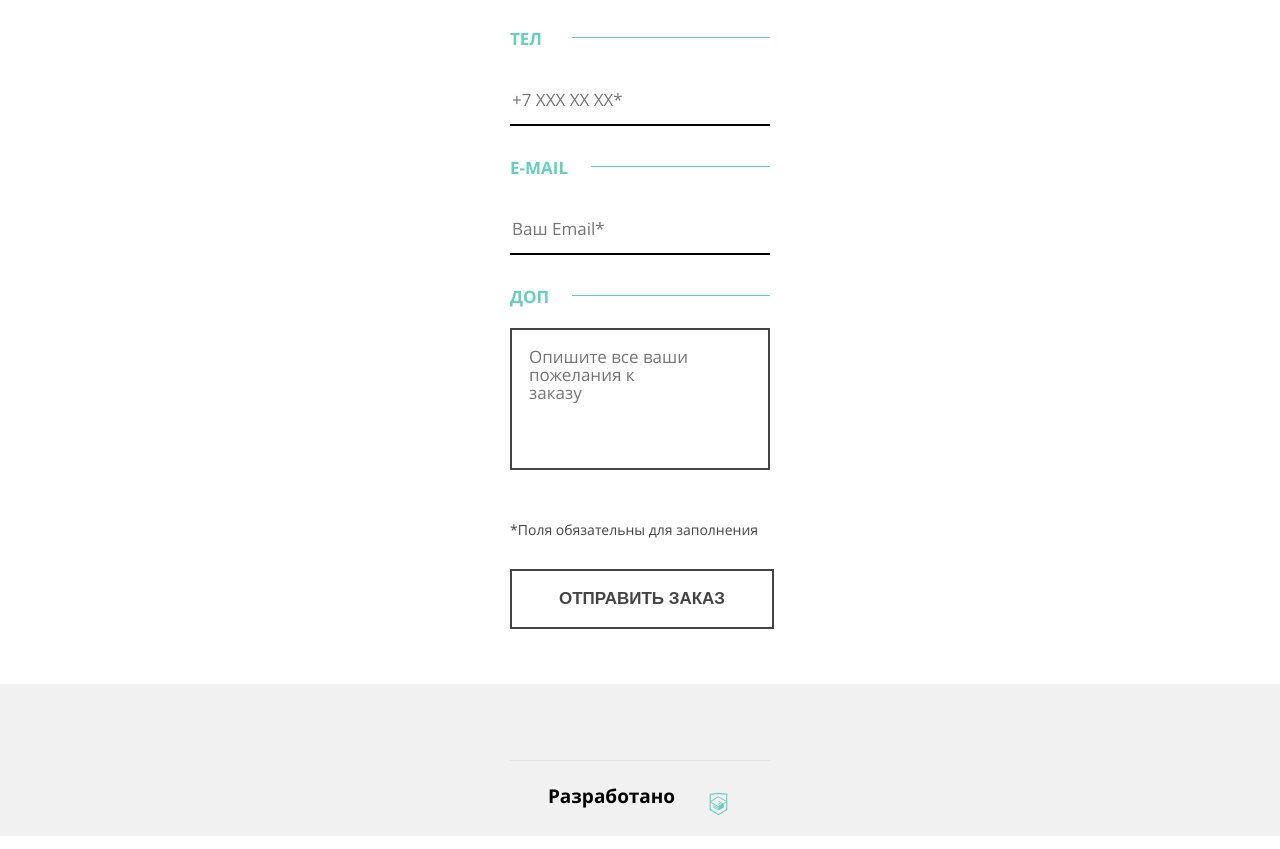
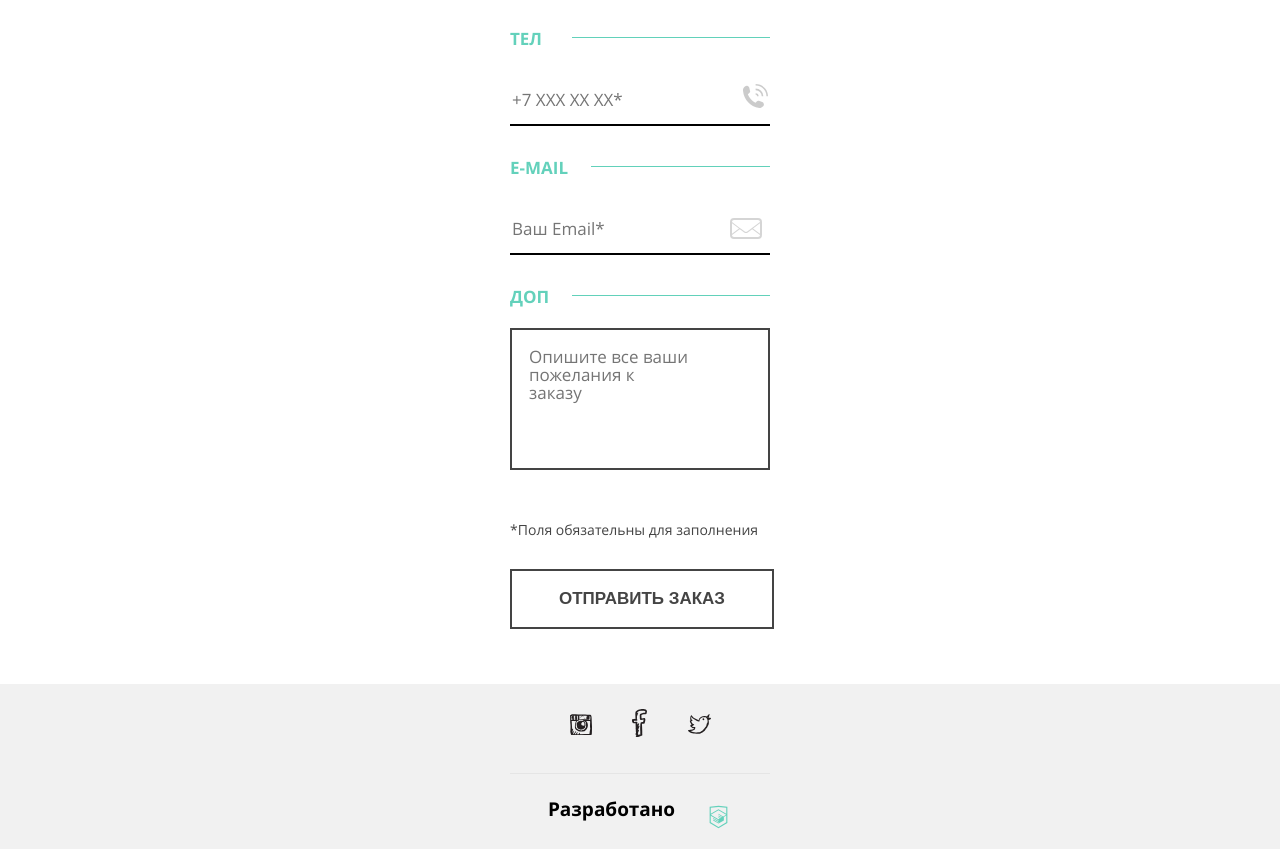
Before and after one commit to sasstr/bear-zagatovka, a website: page source/form.html in a window 1280 px wide. Shown: the part 1877-2726 px from the top of the page. Drawn offline with nearby package versions, Linux system fonts and the light colour scheme; files that its build step writes are made by us from their sources.

Commit message:
Добавил на странице формы мобильной версии svg иконки телефон и мэйл

```diff
--- a/source/form.html
+++ b/source/form.html
@@ -100,12 +100,12 @@
               </div>
             </div>
             <h2 class="order__form-title order__form-title--phone">тел</h2>
-            <div class="order__form-wrapper">
+            <div class="order__form-wrapper order__form-wrapper--tel">
               <label class="visually-hidden" for="tel">Телефон</label>
               <input class="order__form-input order__form-input--tel" type="tel" name="tel" id="tel" placeholder="+7 ХХХ ХХ ХХ*">
             </div>
             <h2 class="order__form-title order__form-title--email">E-mail</h2>
-            <div class="order__form-wrapper">
+            <div class="order__form-wrapper  order__form-wrapper--email">
               <label class="visually-hidden" for="email">E-mail</label>
               <input class="order__form-input order__form-input--email" type="email" name="email" id="email" placeholder="Ваш Email*">
             </div>
@@ -124,13 +124,13 @@
     <footer class="footer-page">
       <ul class="footer-page__social-list social-list">
         <li class="social-list__item">
-          <a class="social-list__link" href="#"><span class="visually-hidden">Инстаграм</span></a>
+          <a class="social-list__link  social-list__link--insta" href="#"><span class="visually-hidden">Инстаграм</span></a>
         </li>
         <li class="social-list__item">
-          <a class="social-list__link" href="#"><span class="visually-hidden">Фэйсбук</span></a>
+          <a class="social-list__link social-list__link--fb" href="#"><span class="visually-hidden">Фэйсбук</span></a>
         </li>
         <li class="social-list__item">
-          <a class="social-list__link" href="#"><span class="visually-hidden">Твиттер</span></a>
+          <a class="social-list__link social-list__link--tw" href="#"><span class="visually-hidden">Твиттер</span></a>
         </li>
       </ul>
       <a class="copyright" href="#">
--- a/source/sass/blocks/order.scss
+++ b/source/sass/blocks/order.scss
@@ -69,6 +69,31 @@
   flex-direction: column;
   margin-bottom: 34px;
   margin-left: 30px;
+  position: relative;
+
+  &--tel::before {
+    position: absolute;
+    content: "";
+    width: 25px;
+    height: 25px;
+    top: 10px;
+    right: 32px;
+    background-image: url("../img/icon-phone.svg");
+    background-repeat: no-repeat;
+    opacity: 0.2;
+  }
+
+  &--email::before {
+    position: absolute;
+    content: "";
+    width: 32px;
+    height: 26px;
+    top: 10px;
+    right: 38px;
+    background-image: url("../img/icon-mail.svg");
+    background-repeat: no-repeat;
+    opacity: 0.2;
+  }
 }
 
 .order__description-required {
```
